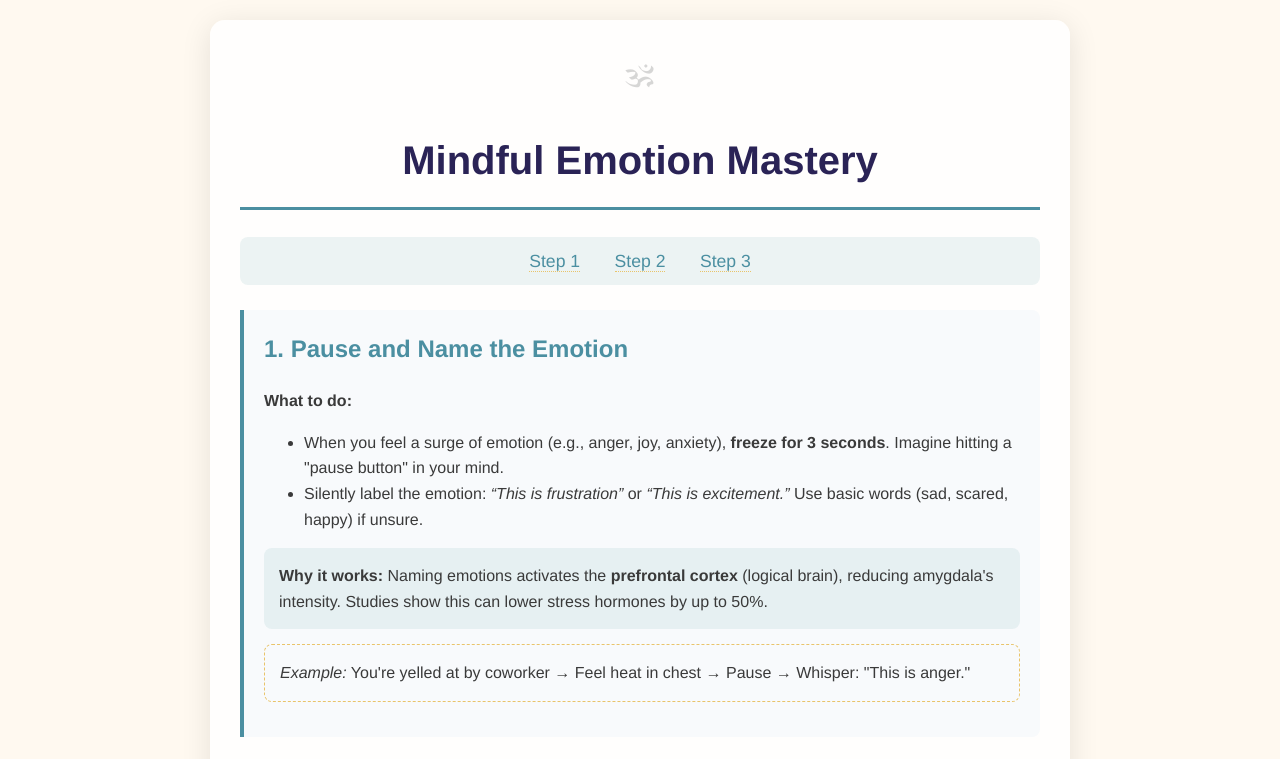
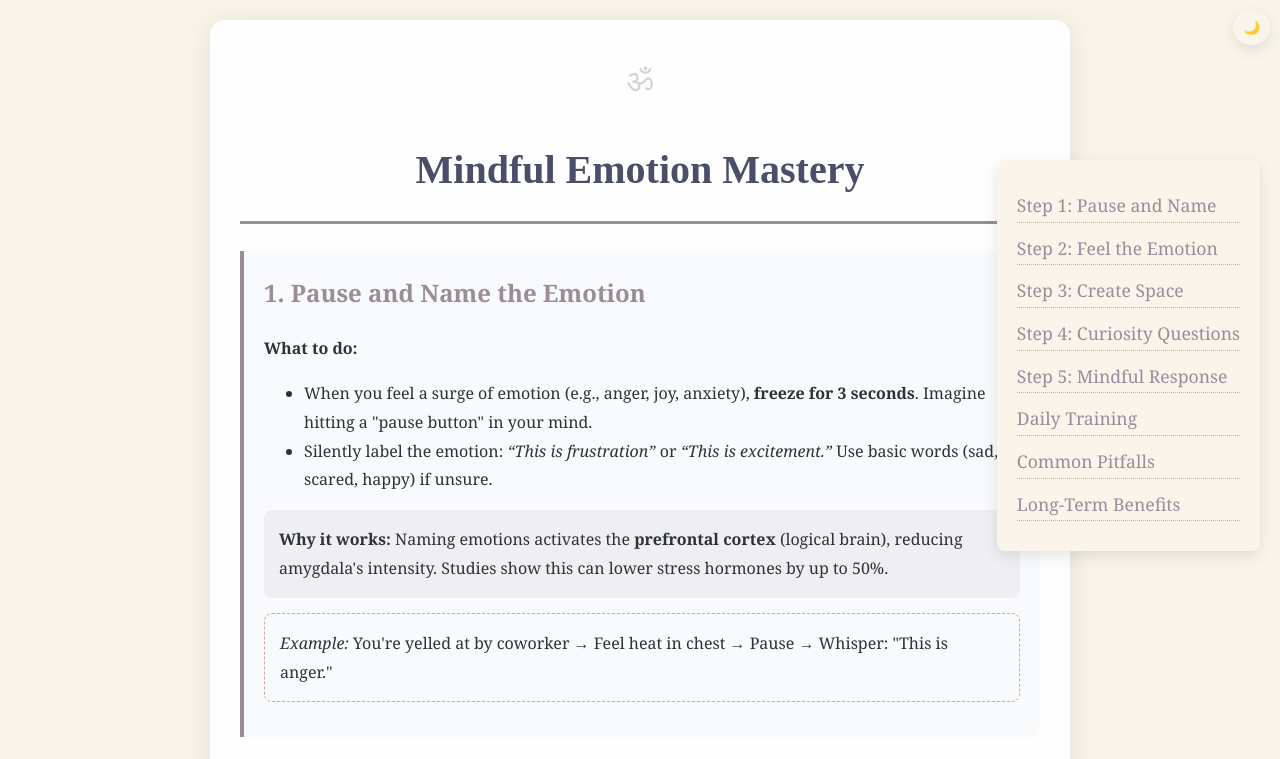
Before and after one commit to anandvip/feelings, a plain HTML site: page index.html in a window 1280 px wide. Shown: the top 759 px of the page. Drawn offline with Linux system fonts and the light colour scheme.

Commit message:
Update index.html

```diff
--- a/index.html
+++ b/index.html
@@ -5,70 +5,83 @@
     <meta name="viewport" content="width=device-width, initial-scale=1.0">
     <title>Mindful Emotion Mastery</title>
     <style>
-        /* Cosmic Color Palette */
+        /* Color Palettes */
         :root {
-            --primary: #2A2356; /* Deep space purple */
-            --secondary: #4B8FA1; /* Calm wisdom teal */
-            --accent: #E9C46A; /* Golden awareness */
-            --background: #FFF9F0; /* Warm paper */
-            --text: #3A3A3A; /* Soft black */
+            --primary-light: #4A4E69;
+            --secondary-light: #9A8C98;
+            --accent-light: #C9ADA7;
+            --background-light: #F9F5EB;
+            --text-light: #2C3333;
+
+            --primary-dark: #9A8C98;
+            --secondary-dark: #C9ADA7;
+            --accent-dark: #F9F5EB;
+            --background-dark: #2C3333;
+            --text-dark: #F9F5EB;
         }
 
         body {
-            font-family: 'Helvetica Neue', Arial, sans-serif;
-            line-height: 1.6;
+            font-family: 'Georgia', serif;
+            line-height: 1.8;
             margin: 0;
             padding: 20px;
-            background: var(--background);
-            color: var(--text);
+            background: var(--background-light);
+            color: var(--text-light);
+            transition: background-color 0.3s, color 0.3s;
         }
 
         .container {
             max-width: 800px;
             margin: 0 auto;
-            background: rgba(255, 255, 255, 0.9);
+            background: rgba(255, 255, 255, 0.95);
             border-radius: 15px;
             padding: 30px;
             box-shadow: 0 5px 30px rgba(0,0,0,0.1);
+            transition: background-color 0.3s;
         }
 
         h1 {
-            color: var(--primary);
+            color: var(--primary-light);
             text-align: center;
-            border-bottom: 3px solid var(--secondary);
+            border-bottom: 3px solid var(--secondary-light);
             padding-bottom: 15px;
             font-size: 2.5em;
+            font-family: 'Playfair Display', serif;
         }
 
         /* Navigation Links */
         .nav-links {
-            text-align: center;
-            margin: 20px 0;
-            padding: 10px;
-            background: rgba(75, 143, 161, 0.1);
+            position: fixed;
+            top: 20%;
+            right: 20px;
+            background: var(--background-light);
+            padding: 20px;
             border-radius: 8px;
+            box-shadow: 0 5px 15px rgba(0,0,0,0.1);
+            transition: background-color 0.3s;
         }
 
         .nav-links a {
-            color: var(--secondary);
+            color: var(--secondary-light);
             text-decoration: none;
-            margin: 0 15px;
+            display: block;
+            margin: 10px 0;
             font-size: 1.1em;
-            border-bottom: 1px dotted var(--accent);
+            border-bottom: 1px dotted var(--accent-light);
             transition: color 0.3s ease;
         }
 
         .nav-links a:hover {
-            color: var(--primary);
+            color: var(--primary-light);
         }
 
         .step {
             margin: 25px 0;
             padding: 20px;
-            border-left: 4px solid var(--secondary);
+            border-left: 4px solid var(--secondary-light);
             background: #f8fafc;
             border-radius: 0 8px 8px 0;
-            transition: transform 0.3s ease;
+            transition: transform 0.3s ease, background-color 0.3s;
         }
 
         .step:hover {
@@ -76,19 +89,19 @@
         }
 
         h2 {
-            color: var(--secondary);
+            color: var(--secondary-light);
             margin-top: 0;
         }
 
         .why {
-            background: rgba(75, 143, 161, 0.1);
+            background: rgba(154, 140, 152, 0.1);
             padding: 15px;
             border-radius: 8px;
             margin: 10px 0;
         }
 
         .example {
-            border: 1px dashed var(--accent);
+            border: 1px dashed var(--accent-light);
             padding: 15px;
             margin: 15px 0;
             border-radius: 8px;
@@ -98,40 +111,94 @@
             text-align: center;
             margin-top: 40px;
             padding: 20px;
-            color: var(--primary);
+            color: var(--primary-light);
             font-size: 0.9em;
         }
 
         a {
-            color: var(--secondary);
+            color: var(--secondary-light);
             text-decoration: none;
-            border-bottom: 1px dotted var(--accent);
+            border-bottom: 1px dotted var(--accent-light);
         }
 
         a:hover {
-            color: var(--primary);
+            color: var(--primary-light);
         }
 
         /* Spiritual accents */
         .container::before {
-            content: "🕉";
+            content: "ॐ";
             font-size: 2em;
             display: block;
             text-align: center;
             opacity: 0.2;
             margin-bottom: 20px;
         }
+
+        /* Dark Theme */
+        body.dark-theme {
+            background: var(--background-dark);
+            color: var(--text-dark);
+        }
+
+        body.dark-theme .container, body.dark-theme .nav-links {
+            background: var(--background-dark);
+        }
+
+        body.dark-theme h1 {
+            color: var(--primary-dark);
+            border-bottom-color: var(--secondary-dark);
+        }
+
+        body.dark-theme .nav-links a, body.dark-theme h2, body.dark-theme .why, body.dark-theme .example, body.dark-theme footer, body.dark-theme a {
+            color: var(--secondary-dark);
+            border-color: var(--accent-dark);
+        }
+
+        body.dark-theme .step {
+            border-color: var(--secondary-dark);
+            background: #1e2127;
+        }
+
+        /* Theme Toggle */
+        .theme-toggle {
+            position: fixed;
+            top: 10px;
+            right: 10px;
+            background: var(--background-light);
+            border: none;
+            padding: 10px;
+            border-radius: 50%;
+            cursor: pointer;
+            box-shadow: 0 5px 15px rgba(0,0,0,0.1);
+            transition: background-color 0.3s;
+        }
+
+        .theme-toggle:focus {
+            outline: none;
+        }
+
+        body.dark-theme .theme-toggle {
+            background: var(--background-dark);
+        }
     </style>
 </head>
 <body>
+    <button class="theme-toggle" onclick="toggleTheme()">🌙</button>
+
     <div class="container">
         <h1>Mindful Emotion Mastery</h1>
 
         <!-- Navigation Links -->
         <div class="nav-links">
-            <a href="#step1">Step 1</a>
-            <a href="#step2">Step 2</a>
-            <a href="#step3">Step 3</a>
+            <a href="#step1">Step 1: Pause and Name</a>
+            <a href="#step2">Step 2: Feel the Emotion</a>
+            <a href="#step3">Step 3: Create Space</a>
+            <a href="#step4">Step 4: Curiosity Questions</a>
+            <a href="#step5">Step 5: Mindful Response</a>
+            <a href="#daily-training">Daily Training</a>
+            <a href="#common-pitfalls">Common Pitfalls</a>
+            <a href="#long-term">Long-Term Benefits</a>
         </div>
 
         <article>
@@ -190,7 +257,7 @@
             </section>
 
             <!-- Step 4 -->
-            <section class="step">
+            <section class="step" id="step4">
                 <h2>4. Ask Curiosity Questions</h2>
                 <p><strong>What to do:</strong></p>
                 <ul>
@@ -212,7 +279,7 @@
             </section>
 
             <!-- Step 5 -->
-            <section class="step">
+            <section class="step" id="step5">
                 <h2>5. Choose a Mindful Response</h2>
                 <p><strong>What to do:</strong></p>
                 <ul>
@@ -232,7 +299,7 @@
             </section>
 
             <!-- Daily Training -->
-            <section class="step">
+            <section class="step" id="daily-training">
                 <h2>Daily Training for Emotional Resilience</h2>
                 <p>Build your “mindfulness muscle” with these habits:</p>
                 <ul>
@@ -243,7 +310,7 @@
             </section>
 
             <!-- Common Pitfalls -->
-            <section class="step">
+            <section class="step" id="common-pitfalls">
                 <h2>Common Pitfalls to Avoid</h2>
                 <ul>
                     <li><strong>Judging emotions:</strong> Don’t scold yourself (<em>“I shouldn’t feel this way”</em>). Replace with: <em>“This is human.”</em></li>
@@ -253,7 +320,7 @@
             </section>
 
             <!-- Why This Works Long-Term -->
-            <section class="step">
+            <section class="step" id="long-term">
                 <h2>Why This Works Long-Term</h2>
                 <p>Your brain rewires itself (<strong>neuroplasticity</strong>) with consistent practice. Over time, you’ll:</p>
                 <ul>
@@ -271,5 +338,11 @@
             Created for Vipul with mindful intention
         </footer>
     </div>
+
+    <script>
+        function toggleTheme() {
+            document.body.classList.toggle('dark-theme');
+        }
+    </script>
 </body>
 </html>
```
